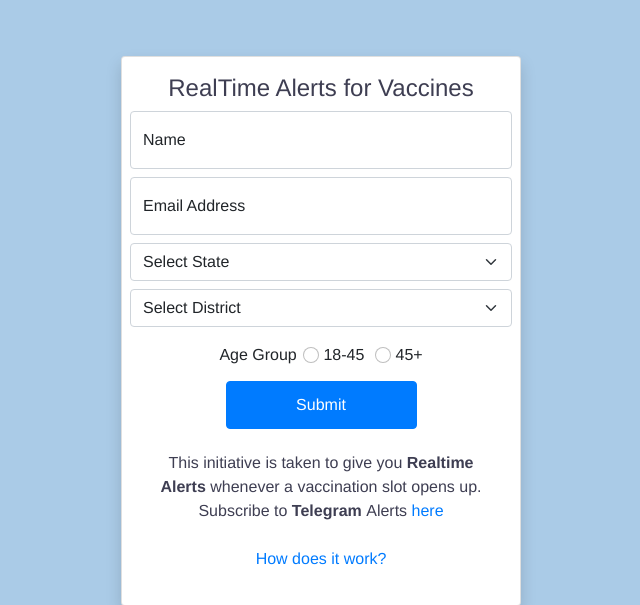
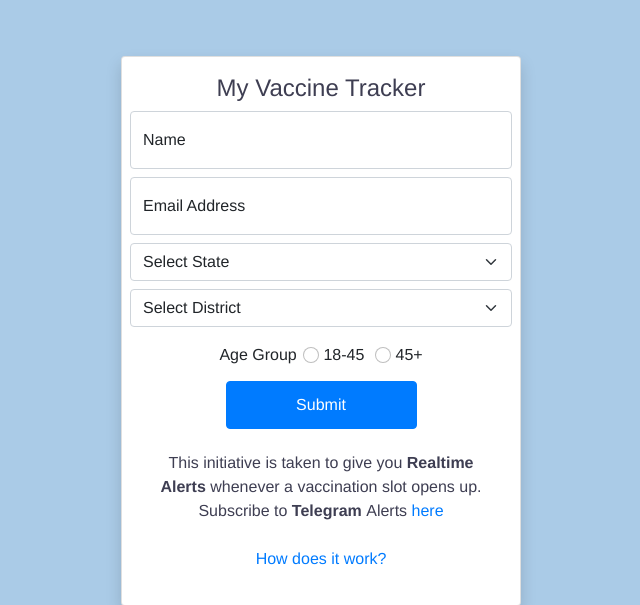
Before and after one commit to anand498/cowin-vax-alerts, a FastAPI app: page / in a window 1280 px wide. Shown: the top 605 px of the page, without its empty margins (319-959 px from the left). Run offline with FastAPI, Linux system fonts and the light colour scheme; some libraries are stand-ins or nearby versions.

Commit message:
changing the title

```diff
--- a/app/static/css/global.css
+++ b/app/static/css/global.css
@@ -13,9 +13,8 @@ html,body {
 .form-container{
 	margin-top: 7vh;
 	position: absolute;
-	/* background-color: #85878a; */
     font-family: "Fira Sans", Helvetica, Arial, sans-serif;
-	border-radius:10px;
+	border-radius:15px;
 	height: 550px;
 	width: 400px;
 
--- a/app/templates/home.html
+++ b/app/templates/home.html
@@ -5,7 +5,7 @@
     <div class="form-container" >
       	<form class="container-fluid card p-2 pb-5 mt-4 mb-5 shadow my-auto bg" onsubmit=" return subscribeUser()" >
 			<div>
-			<div class="title-text3">RealTime Alerts for Vaccines</div>
+			<div class="title-text3">My Vaccine Tracker</div>
 			</div>
 			<div class="form-floating mb-2 form-group">
 					<input type="text" class="form-control" id="customer-name"  placeholder="Name" required>
```
